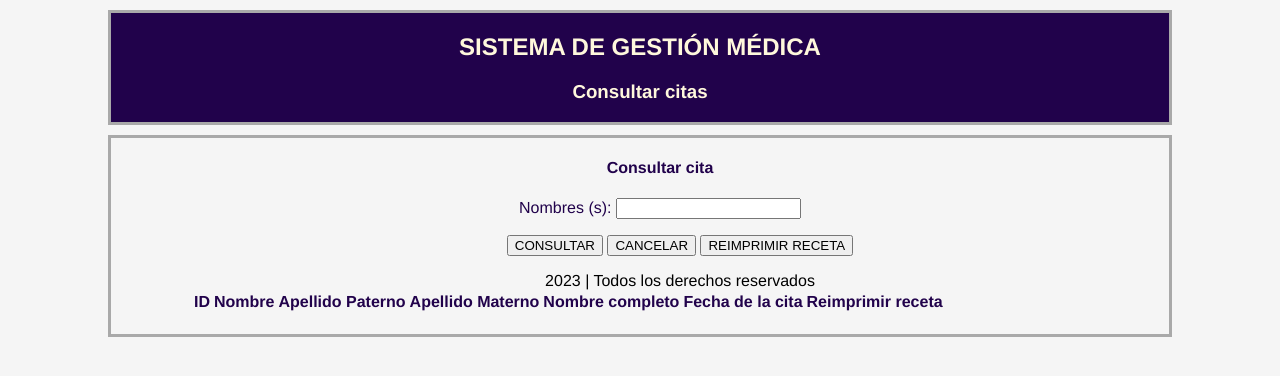
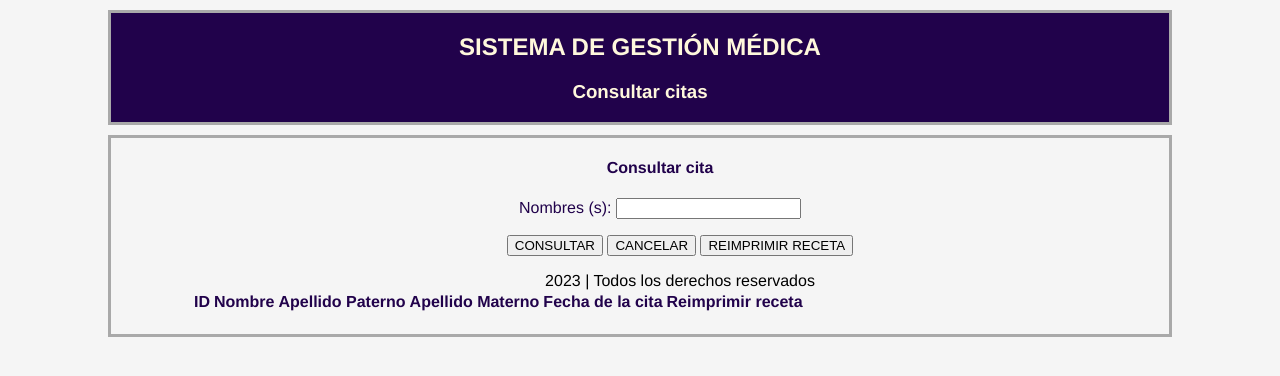
Before and after one commit to monserratvargass/SM-S182, a Flask app: page /consultarCita in a window 1280 px wide. Shown: the top 376 px of the page. Run offline with Flask 3, Linux system fonts and the light colour scheme; data that the repository does not hold is empty; some libraries are stand-ins or nearby versions.

Commit message:
busqueda y consultas

```diff
--- a/Examen 3erPacial/app.py
+++ b/Examen 3erPacial/app.py
@@ -229,7 +229,7 @@ def buscarMedico():
 def buscarPaciente():
     Bexp=request.form.get('user_exp')
     curBusq=mysql.connection.cursor()
-    curBusq.execute('select exp_paciente.nombre,exp_paciente.ap,exp_paciente.am, exp_paciente.fecha_nac, exp_paciente.enf_cronicas,exp_paciente.alergias,exp_paciente.antec_fam, exp_paciente.exp,medico.nombre, medico.ap, medico.am from exp_paciente inner join medico on exp_paciente.id_medico=exp_paciente.id_medico where exp_paciente.exp LIKE %s', (f'%{Bexp}%',))
+    curBusq.execute('select medico.nombre,medico.ap,medico.am, exp_paciente.exp, exp_paciente.nombre,exp_paciente.ap,exp_paciente.am, exp_paciente.fecha_nac, exp_paciente.antec_fam,exp_paciente.alergias,exp_paciente.enf_cronicas from exp_paciente inner join medico on exp_paciente.id_medico=medico.id_medico where exp LIKE %s', (f'%{Bexp}%',))
     busqueda=curBusq.fetchall()
     return render_template('buscar_paciente.html', busqpac=busqueda)
 
@@ -242,7 +242,7 @@ def consultarCita():
     '''curSelect.execute('select id from persona where nombre=? ',(Cnom,))
     consulta=curSelect.fetchone()'''
     #if consulta:
-    curSelect.execute('select exp_paciente.exp,exp_paciente.nombre,exp_paciente.ap, exp_paciente.am,exploracion.fecha_cita from exploracion inner join exp_paciente on exploracion.id_expediente=exploracion.id_expediente where exp_paciente.exp LIKE %s',(f'%{Cnom}%',))
+    curSelect.execute('select exp_paciente.id_expediente,exp_paciente.nombre,exp_paciente.ap, exp_paciente.am,exploracion.fecha_cita from exploracion inner join exp_paciente on exploracion.id_expediente=exploracion.id_expediente where exp_paciente.nombre LIKE %s',(f'%{Cnom}%',))
     Ccitas=curSelect.fetchall()
     return render_template('consultar_citas.html',tbcita=Ccitas)
 
--- a/Examen 3erPacial/templates/buscar_medico.html
+++ b/Examen 3erPacial/templates/buscar_medico.html
@@ -50,7 +50,7 @@
 
 
         <label for="nombre">Nombres(s):</label>
-        <input type="text" id="nombre" name="user_nombre" />
+        <input type="text" name="user_nombre" required/>
 
 
         <ul>
--- a/Examen 3erPacial/templates/consultar_citas.html
+++ b/Examen 3erPacial/templates/consultar_citas.html
@@ -62,7 +62,7 @@
                 <th><label1>Nombre</label1></th>
                 <th><label1>Apellido Paterno</label1></th>
                 <th><label1>Apellido Materno</label1></th>
-                <th><label1>Nombre completo</label1></th> <!--Opcion de nombre completo en lugar de que sea individual-->
+                <!--<th><label1>Nombre completo</label1></th> Opcion de nombre completo en lugar de que sea individual-->
                 <th><label1>Fecha de la cita</label1></th>
                 <th><label1>Reimprimir receta</label1></th>
             </tr>
@@ -83,9 +83,9 @@
                   <td>{{ alb.1 }}</td>
                   <td>{{ alb.2 }}</td>
                   <td>{{ alb.3 }}</td>
+                  <!--<td>{{ alb.4 }}</td>-->
                   <td>{{ alb.4 }}</td>
                   <td>{{ alb.5 }}</td>
-                  <td>{{ alb.6 }}</td>
 
 
                   {%endfor %}
```
Also changed, not shown: Examen 3erPacial/templates/buscar_paciente.html (+9 -9 lines).
